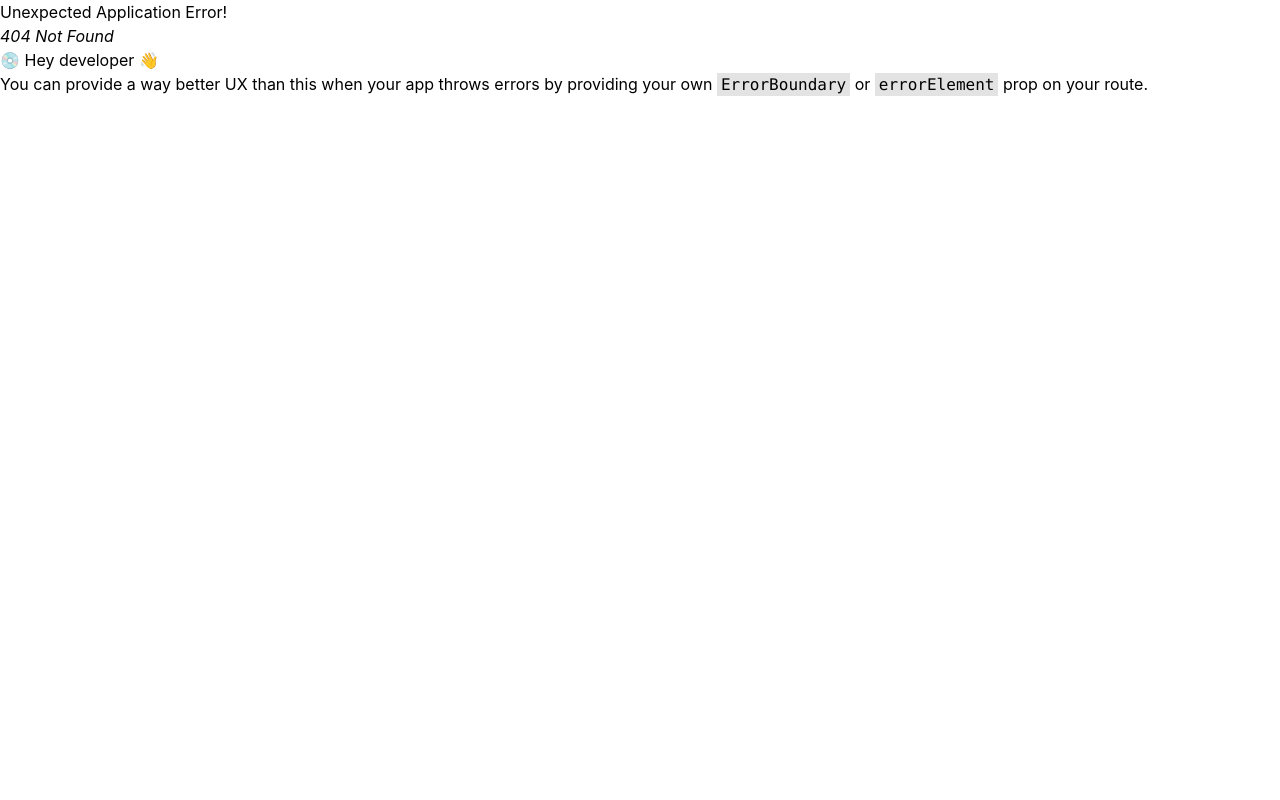
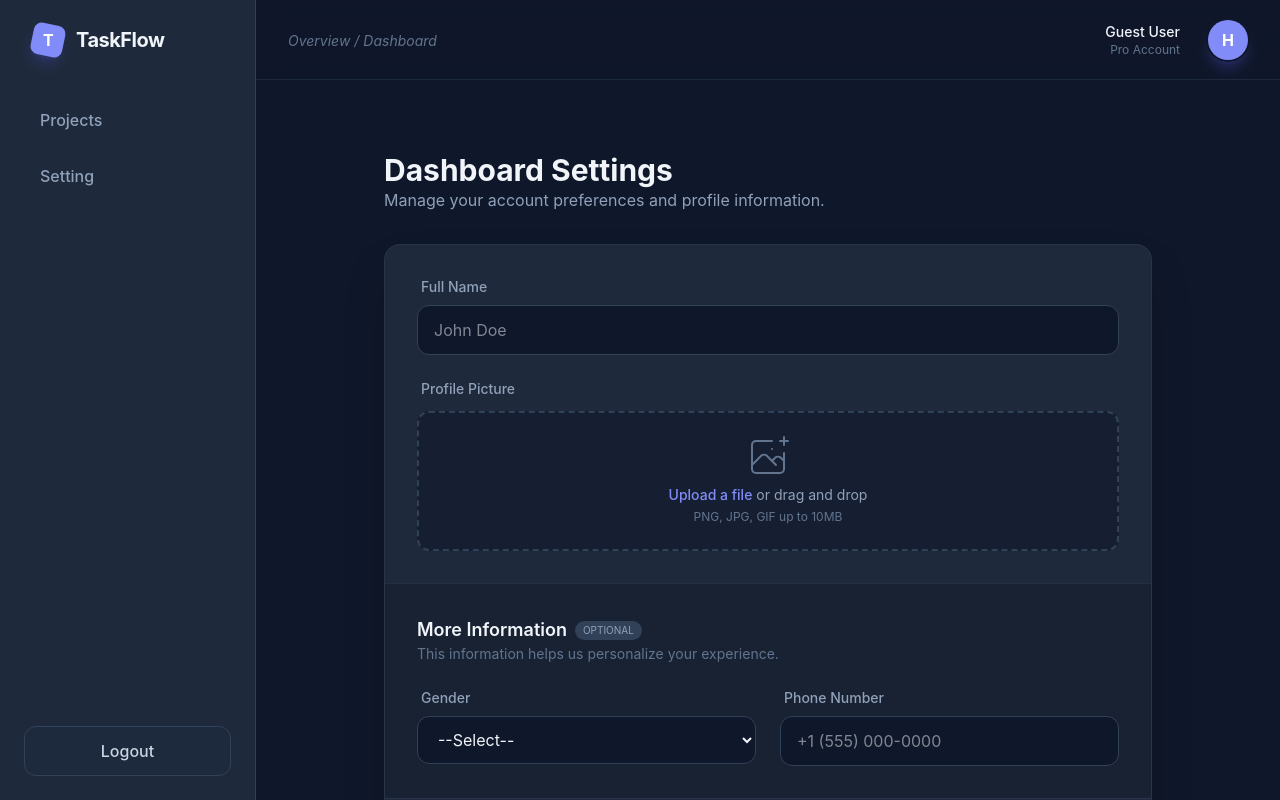
Before and after one commit to Haytam-DEV05/taskFlow, a React (Vite) app: page /dashboard/settings in a window 1280 px wide. Before the commit this address had no page. Built offline with nearby package versions, Linux system fonts and the light colour scheme; no server answers; the database is empty.

Commit message:
in this project i make the dashboard setting to make the user update somme information

```diff
--- a/src/App/Router.jsx
+++ b/src/App/Router.jsx
@@ -12,6 +12,7 @@ import UpdateProjects from "../Pages/Projects/UpdateProjects";
 import Tasks from "../Pages/Tasks/Tasks";
 import CreateTask from "../Pages/Tasks/CreateTask";
 import UpdateTask from "../Pages/Tasks/UpdateTask";
+import DashboardSettings from "../Pages/Dashboard/DashboardSettings";
 // ====================================
 
 const Layout = () => {
@@ -58,6 +59,7 @@ const Linkes = createBrowserRouter([
         path: "/dashboard/projects/:idProject/updateTask/:idTask",
         element: <UpdateTask />,
       },
+      { path: "/dashboard/settings", element: <DashboardSettings /> },
     ],
   },
 ]);
--- a/src/Pages/Dashboard/DashboardLayout.jsx
+++ b/src/Pages/Dashboard/DashboardLayout.jsx
@@ -1,4 +1,4 @@
-import { Outlet, useNavigate,NavLink } from "react-router";
+import { Outlet, useNavigate, NavLink } from "react-router";
 import { useContext } from "react";
 import { UserContext } from "../../Context/UserContext";
 
@@ -12,7 +12,7 @@ export default function DashboardLayout() {
     {
       id: 2,
       nameItem: "Setting",
-      to: "/dashboard/projects",
+      to: "/dashboard/settings",
     },
   ];
   const { user, SignOut } = useContext(UserContext);
--- a/src/Pages/Dashboard/DashboardSettings.jsx
+++ b/src/Pages/Dashboard/DashboardSettings.jsx
@@ -1,7 +1,146 @@
+import { useContext, useEffect, useState } from "react";
+import { UserContext } from "../../Context/UserContext";
+import supabase from "../../util/supabase";
+
 export default function DashboardSettings() {
+  const { user } = useContext(UserContext);
+  const [profile, setProfile] = useState({
+    fullName: "",
+    picture: "",
+  });
+
+  useEffect(() => {
+    const getUser = async () => {
+      const { data } = await supabase
+        .from("profiles")
+        .select("*")
+        .eq("id", user?.id)
+        .single();
+      if (data) {
+        setProfile({ ...profile, fullName: data.fullName });
+      }
+    };
+    getUser();
+  }, [profile, user]);
+
   return (
-    <div>
-      <h1>DashboardSettings</h1>
+    <div className="max-w-3xl mx-auto mt-10 pb-20">
+      {/* PAGE HEADER */}
+      <div className="mb-8">
+        <h1 className="text-3xl font-bold text-[#F1F5F9]">
+          Dashboard Settings
+        </h1>
+        <p className="text-slate-400">
+          Manage your account preferences and profile information.
+        </p>
+      </div>
+
+      <form className="bg-[#1E293B] border border-slate-700/50 rounded-2xl shadow-2xl overflow-hidden">
+        {/* SECTION 1: BASIC INFO */}
+        <div className="p-8 space-y-6">
+          <div className="flex flex-col gap-2">
+            <label className="text-sm font-medium text-slate-400 ml-1">
+              Full Name
+            </label>
+            <input
+              type="text"
+              name="fullName"
+              onChange={(e) =>
+                setProfile({ ...profile, fullName: e.target.value })
+              }
+              value={profile.fullName}
+              placeholder="John Doe"
+              className="bg-[#0F172A] border border-slate-700 text-[#F1F5F9] rounded-xl px-4 py-3 outline-none focus:ring-2 focus:ring-[#818CF8]/50 focus:border-[#818CF8] transition-all"
+            />
+          </div>
+
+          <div className="flex flex-col gap-2">
+            <label className="text-sm font-medium text-slate-400 ml-1">
+              Profile Picture
+            </label>
+            <div className="mt-1 flex items-center justify-center px-6 pt-5 pb-6 border-2 border-slate-700 border-dashed rounded-xl hover:border-[#818CF8]/50 transition-colors bg-[#0F172A]/50 group">
+              <div className="space-y-1 text-center">
+                <svg
+                  className="mx-auto h-12 w-12 text-slate-500 group-hover:text-[#818CF8] transition-colors"
+                  stroke="currentColor"
+                  fill="none"
+                  viewBox="0 0 48 48"
+                >
+                  <path
+                    d="M28 8H12a4 4 0 00-4 4v20m32-12v8m0 0v8a4 4 0 01-4 4H12a4 4 0 01-4-4v-4m32-4l-3.172-3.172a4 4 0 00-5.656 0L28 28M8 32l9.172-9.172a4 4 0 015.656 0L28 28m0 0l4 4m4-24h8m-4-4v8m-12 4h.02"
+                    strokeWidth="2"
+                    strokeLinecap="round"
+                    strokeLinejoin="round"
+                  />
+                </svg>
+                <div className="flex text-sm text-slate-400">
+                  <label className="relative cursor-pointer bg-transparent rounded-md font-medium text-[#818CF8] hover:text-indigo-300">
+                    <span>Upload a file</span>
+                    <input type="file" name="picture" className="sr-only" />
+                  </label>
+                  <p className="pl-1">or drag and drop</p>
+                </div>
+                <p className="text-xs text-slate-500">
+                  PNG, JPG, GIF up to 10MB
+                </p>
+              </div>
+            </div>
+          </div>
+        </div>
+
+        <div className="bg-[#0F172A]/40 p-8 border-t border-slate-700/50">
+          <div className="mb-6">
+            <div className="flex items-center gap-2">
+              <h3 className="text-lg font-semibold text-[#F1F5F9]">
+                More Information
+              </h3>
+              <span className="text-[10px] bg-slate-700 text-slate-400 px-2 py-0.5 rounded-full uppercase">
+                Optional
+              </span>
+            </div>
+            <p className="text-sm text-slate-500">
+              This information helps us personalize your experience.
+            </p>
+          </div>
+
+          <div className="grid grid-cols-1 md:grid-cols-2 gap-6">
+            <div className="flex flex-col gap-2">
+              <label className="text-sm font-medium text-slate-400 ml-1">
+                Gender
+              </label>
+              <select
+                name="gender"
+                className="bg-[#0F172A] border border-slate-700 text-[#F1F5F9] rounded-xl px-4 py-3 outline-none focus:ring-2 focus:ring-[#818CF8]/50 focus:border-[#818CF8] transition-all cursor-pointer"
+              >
+                <option value="" disabled selected>
+                  --Select--
+                </option>
+                <option value="men">Men</option>
+                <option value="women">Women</option>
+              </select>
+            </div>
+
+            <div className="flex flex-col gap-2">
+              <label className="text-sm font-medium text-slate-400 ml-1">
+                Phone Number
+              </label>
+              <input
+                type="text"
+                name="number"
+                placeholder="+1 (555) 000-0000"
+                className="bg-[#0F172A] border border-slate-700 text-[#F1F5F9] rounded-xl px-4 py-3 outline-none focus:ring-2 focus:ring-[#818CF8]/50 focus:border-[#818CF8] transition-all"
+              />
+            </div>
+          </div>
+        </div>
+
+        {/* FORM ACTIONS */}
+        <div className="p-8 border-t border-slate-700/50 flex justify-end bg-[#1E293B]">
+          <button className="bg-[#818CF8] hover:bg-[#717cf0] text-white font-bold py-3 px-10 rounded-xl shadow-lg shadow-indigo-500/20 transition-all active:scale-95">
+            Update Profile
+          </button>
+        </div>
+      </form>
     </div>
   );
 }
--- a/src/Pages/Projects/CreateProjects.jsx
+++ b/src/Pages/Projects/CreateProjects.jsx
@@ -41,7 +41,6 @@ export default function CreateProjects() {
 
   return (
     <div className="max-w-2xl mx-auto mt-10">
-      {/* FORM CONTAINER: Using --card (#1E293B) */}
       <form
         onSubmit={handleSubmit}
         className="bg-[#1E293B] border border-slate-700/50 p-8 rounded-2xl shadow-2xl"
@@ -52,7 +51,6 @@ export default function CreateProjects() {
         </h1>
 
         <div className="space-y-6">
-          {/* TITLE INPUT */}
           <div className="flex flex-col gap-2">
             <label className="text-sm font-medium text-slate-400 ml-1">
               Project Title
@@ -69,7 +67,6 @@ export default function CreateProjects() {
             />
           </div>
 
-          {/* DESCRIPTION TEXTAREA */}
           <div className="flex flex-col gap-2">
             <label className="text-sm font-medium text-slate-400 ml-1">
               Description
@@ -92,14 +89,12 @@ export default function CreateProjects() {
             </div>
           )}
 
-          {/* SUBMIT BUTTON: Using --primary (#818CF8) */}
           <button className="w-full bg-[#818CF8] hover:bg-[#717cf0] text-white font-bold py-4 rounded-xl shadow-lg shadow-indigo-500/20 transition-all active:scale-[0.98] mt-4">
             Create Project
           </button>
         </div>
       </form>
 
-      {/* SUBTLE TIP */}
       <p className="text-center text-slate-500 text-sm mt-6">
         Press <kbd className="bg-slate-800 px-2 py-1 rounded">Cmd + Enter</kbd>{" "}
         to save quickly.
```
